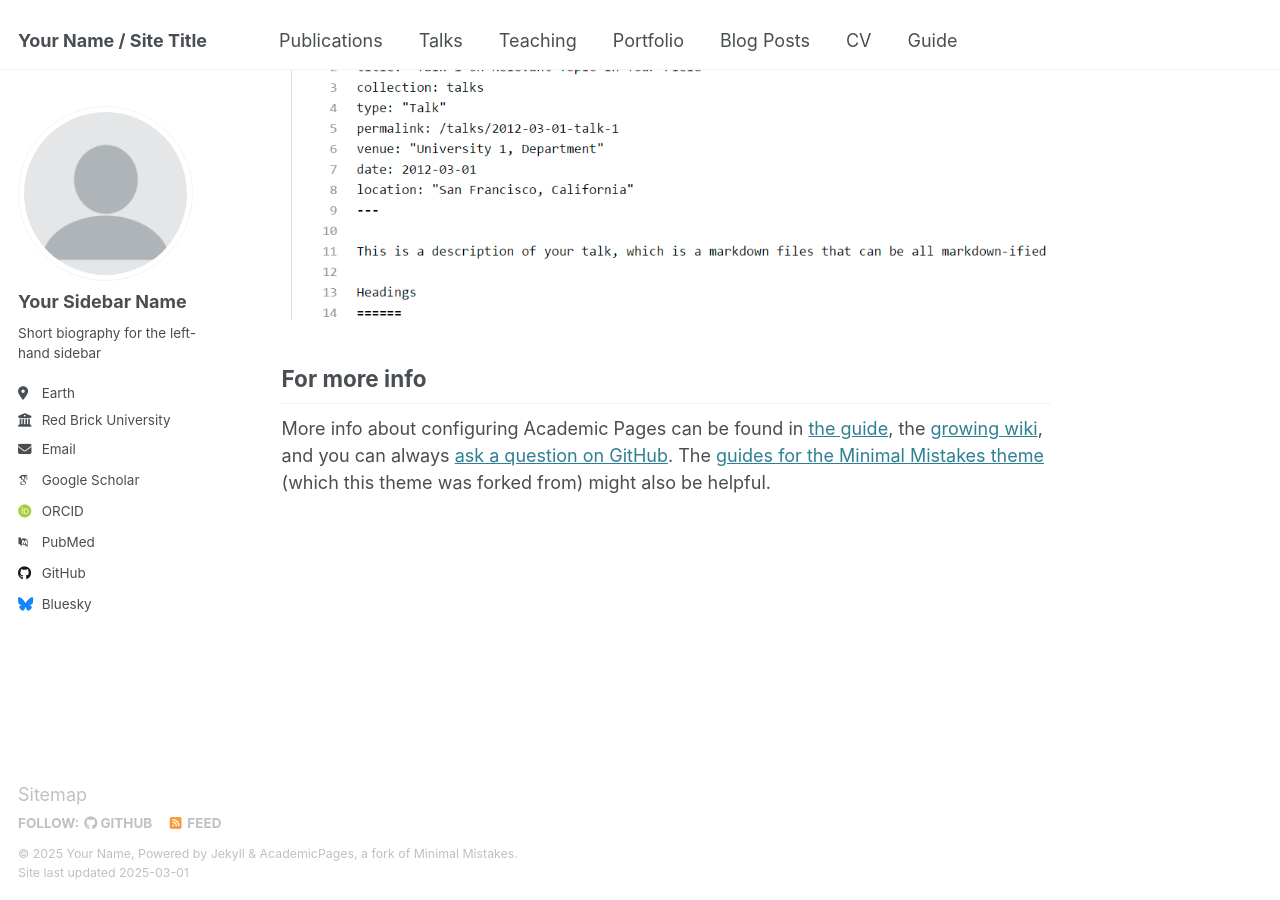
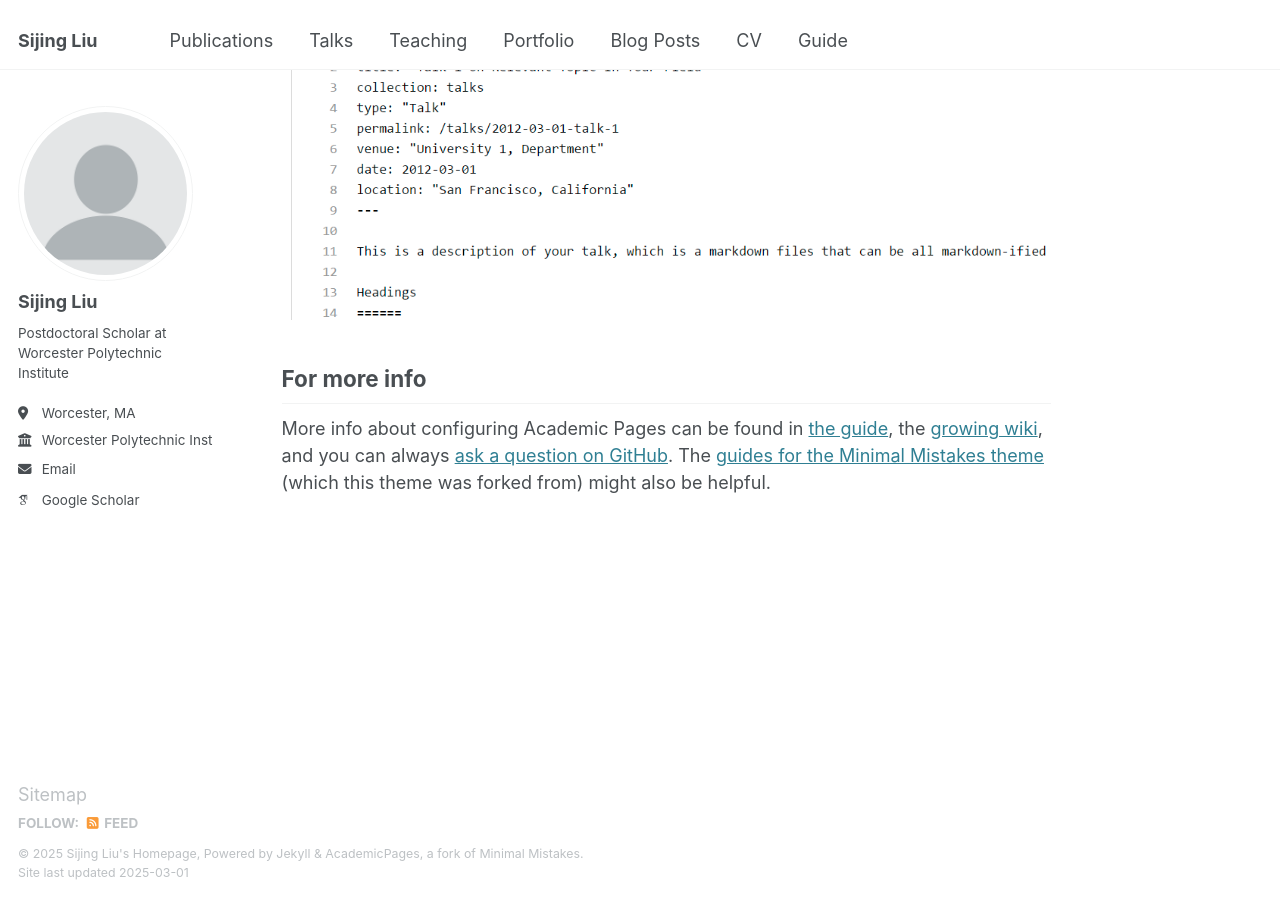
Before and after one commit to sijingliu/sijingliu.github.io, a Jekyll site: the page built from _pages/about.md, in a window 1280 px wide and 900 px high, scrolled down 2642 px. Built offline with Jekyll 4.4.1, drawn with Linux system fonts in a browser that asks for light colours; some web fonts are replaced.

Commit message:
First change

```diff
--- a/_config.yml
+++ b/_config.yml
@@ -9,13 +9,13 @@
 # Basic Site Settings
 locale                   : "en-US"
 site_theme               : "default"
-title                    : "Your Name / Site Title"
+title                    : "Sijing Liu"
 title_separator          : "-"
-name                     : &name "Your Name"
+name                     : &name "Sijing Liu's Homepage"
 description              : &description "personal description"
-url                      : https://academicpages.github.io # the base hostname & protocol for your site e.g. "https://[your GitHub username].github.io"
+url                      : https://sijingliu.github.io # the base hostname & protocol for your site e.g. "https://[your GitHub username].github.io"
 baseurl                  : "" # the subpath of your site, e.g. "/blog"
-repository               : "academicpages/academicpages.github.io"
+repository               : "sijingliu/sijingliu.github.io"
 
 # Site Author - The following control what appear as part of the author content on the side bar.
 #               If a field is blank the icon and link will not appear, otherwise it will be shown.
@@ -23,21 +23,21 @@ repository               : "academicpages/academicpages.github.io"
 author:
   # Biographic information
   avatar           : "profile.png"
-  name             : "Your Sidebar Name"
+  name             : "Sijing Liu"
   pronouns         : # example: "she/her"
-  bio              : "Short biography for the left-hand sidebar"
-  location         : "Earth"
-  employer         : "Red Brick University"
+  bio              : "Postdoctoral Scholar at Worcester Polytechnic Institute"
+  location         : "Worcester, MA"
+  employer         : "Worcester Polytechnic Institute"
   uri              : # URL
-  email            : "none@example.org"
+  email            : "sliu13@wpi.edu"
 
   # Academic websites
   arxiv            : # URL - Update with the correct link to your profile
-  googlescholar    : "https://scholar.google.com/citations?user=PS_CX0AAAAAJ"
+  googlescholar    : "https://scholar.google.com/citations?user=tgLgkp8AAAAJ&hl=en"
   impactstory      : # URL
-  orcid            : "http://orcid.org/yourorcidurl"
+  orcid            : #"http://orcid.org/yourorcidurl"
   semantic         : # URL
-  pubmed           : "https://www.ncbi.nlm.nih.gov/pubmed/?term=john+snow"
+  pubmed           : #"https://www.ncbi.nlm.nih.gov/pubmed/?term=john+snow"
   researchgate     : # URL
   scopus           : # URL
 
@@ -45,12 +45,12 @@ author:
   bitbucket        : # Username - Update with your username on the site
   codepen          : # Username
   dribbble         : # Username
-  github           : "academicpages"
+  github           : #"academicpages"
   kaggle           : # Username
   stackoverflow    : # User number or user number and name (i.e., use "1" or "1/jeff-atwood")
 
   # Social media
-  bluesky          : "bsky.app" # Replace this with you Bluesky username
+  bluesky          : #"bsky.app" # Replace this with you Bluesky username
   facebook         : # Username
   flickr           : # Username
   foursquare       : # Username
```
